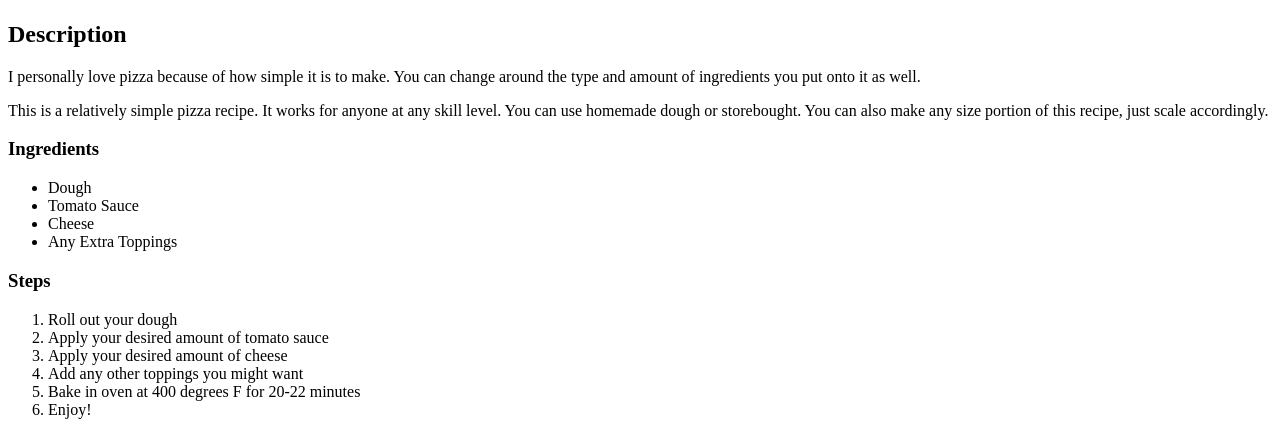
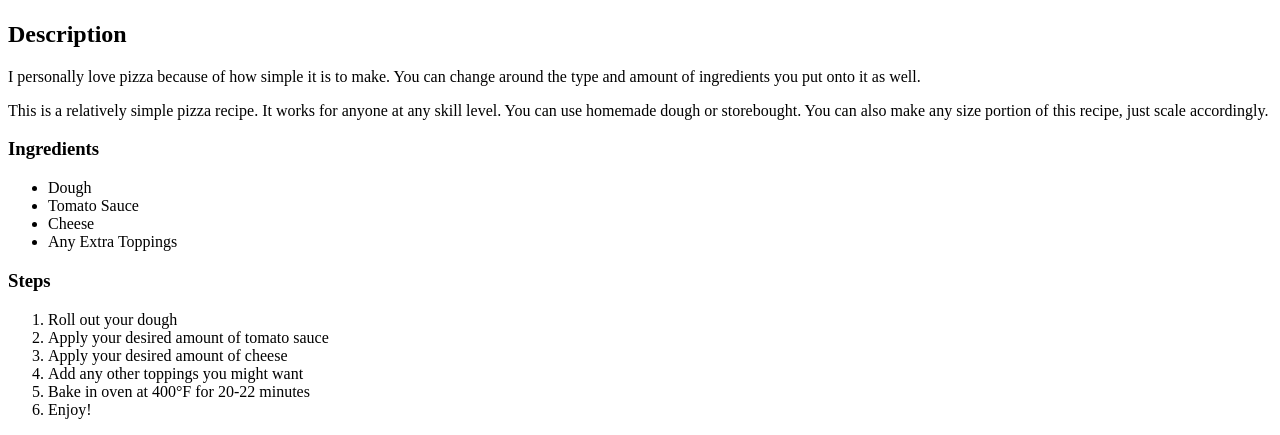
Before and after one commit to CptSnuffy/odin-recipes, a plain HTML site: page recipes/pizza.html in a window 1280 px wide. Shown: the part 383-818 px from the top of the page. Drawn offline with Linux system fonts and the light colour scheme.

Commit message:
fixed degree symbol

```diff
--- a/recipes/pizza.html
+++ b/recipes/pizza.html
@@ -30,7 +30,7 @@
         <li>Apply your desired amount of tomato sauce</li>
         <li>Apply your desired amount of cheese</li>
         <li>Add any other toppings you might want</li>
-        <li>Bake in oven at 400 degrees F for 20-22 minutes</li>
+        <li>Bake in oven at 400&deg;F for 20-22 minutes</li>
         <li>Enjoy!</li>
     </ol>
 </body>
```
